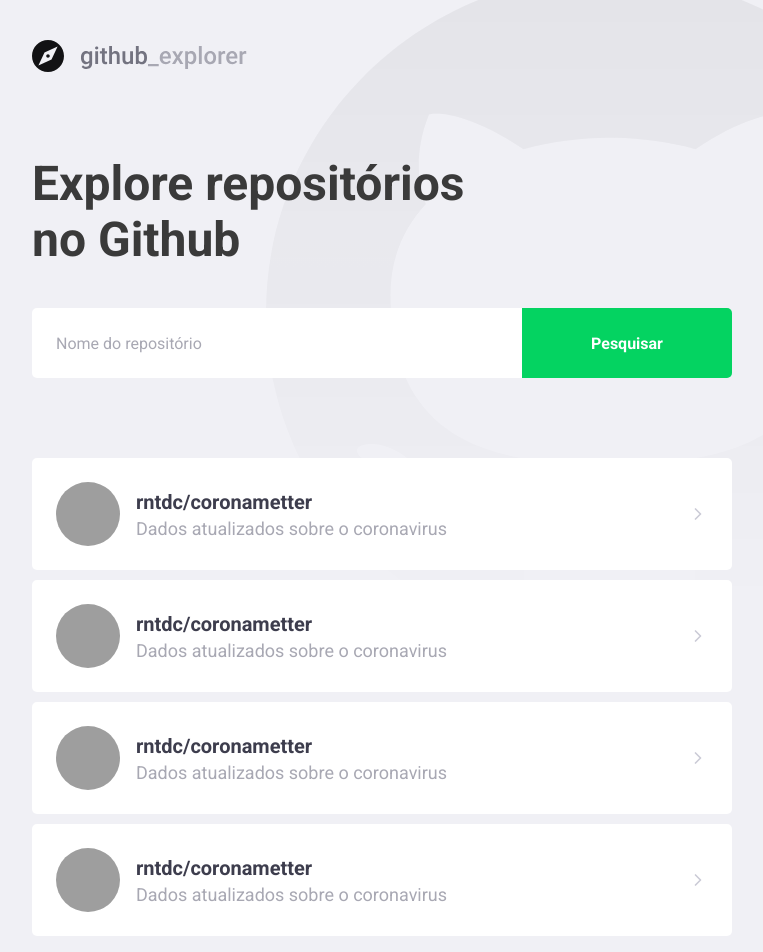
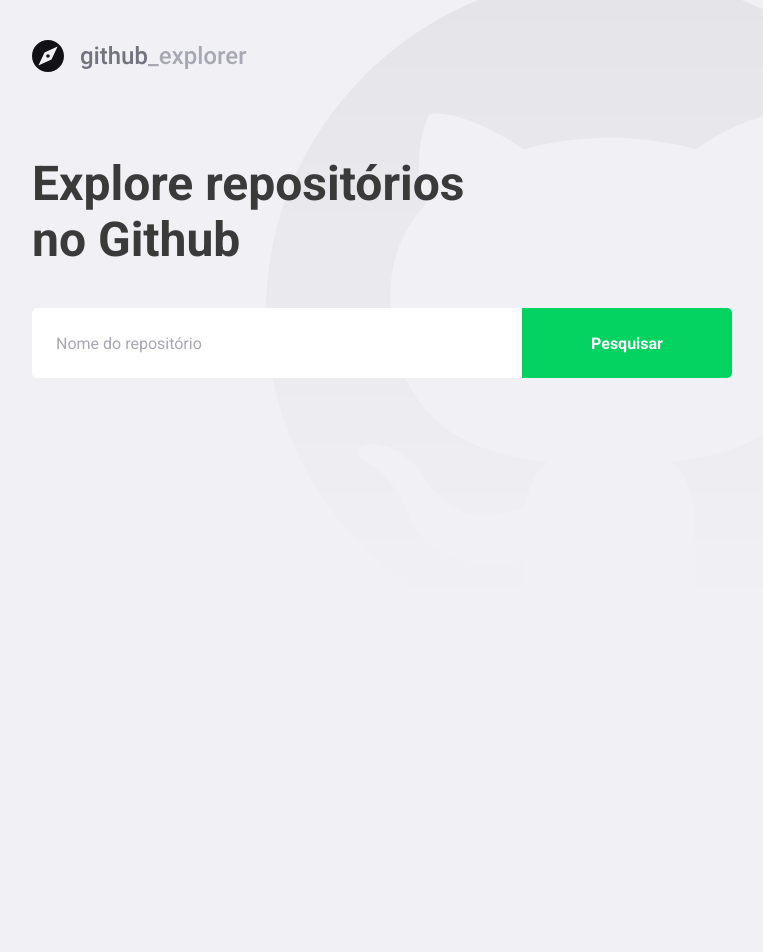
Before and after one commit to rntdc/github-explorer, a React (Create React App) app: page / in a window 1280 px wide. Shown: the top 952 px of the page, without its empty margins (148-911 px from the left). After the commit the page ends 800 px from the top, so only its background shows below. Built offline with nearby package versions, Linux system fonts and the light colour scheme; grey boxes are pictures that could not be loaded.

Commit message:
conexao com api github

```diff
--- a/package.json
+++ b/package.json
@@ -10,6 +10,7 @@
     "@types/node": "^12.0.0",
     "@types/react": "^16.9.53",
     "@types/react-dom": "^16.9.8",
+    "axios": "^0.21.0",
     "polished": "^4.0.5",
     "react": "^17.0.1",
     "react-dom": "^17.0.1",
--- a/src/pages/Dashboard/index.tsx
+++ b/src/pages/Dashboard/index.tsx
@@ -1,58 +1,64 @@
-import React from 'react';
+import React, { useState, FormEvent } from 'react';
 import { FiChevronRight } from 'react-icons/fi';
+import api from '../../services/api';
 
 import logoImg from '../../assets/logo.svg';
 
 import { Title, Form, Repositories } from './styles';
 
+interface Repository {
+    full_name: string;
+    owner: {
+        login: string;
+        avatar_url: string;
+    };
+    description: string;
+}
+
 const Dashboard: React.FC = () => {
+    const [newRepo, setNewRepo] = useState('');
+    const [repositories, setRepositories] = useState<Repository[]>([]);
+
+    async function handleAddRepository(event: FormEvent<HTMLFormElement>) {
+        event.preventDefault();
+
+        const response = await api.get<Repository>(`repos/${newRepo}`);
+
+        const repository = response.data
+
+        setRepositories([...repositories, repository]);
+        setNewRepo('');
+    }
+
     return (
         <>
             <img src={logoImg} alt="Github Explorer" />
+
             <Title>Explore repositórios no Github</Title>
 
-            <Form action="">
-                <input placeholder="Nome do repositório" />
+            <Form onSubmit = {handleAddRepository}>
+                <input
+                    value = {newRepo}
+                    onChange = {(e) => setNewRepo(e.target.value)}
+                    placeholder = "Nome do repositório"
+                />
                 <button type="submit">Pesquisar</button>
             </Form>
 
             <Repositories>
-                <a href="test">
-                    <img src="https://avatars2.githubusercontent.com/u/49010570?s=460&u=7c40a5565f85aa4bb187ffb315083d754b0755ec&v=4" alt=""></img>
+                {repositories.map(repository => (
+                    <a key={repository.full_name} href="teste">
+                    <img
+                        src={repository.owner.avatar_url}
+                        alt={repository.owner.login}
+                    />
                     <div>
-                        <strong>rntdc/coronametter</strong>
-                        <p>Dados atualizados sobre o coronavirus</p>
+                        <strong>{repository.full_name}</strong>
+                        <p>{repository.description}</p>
                     </div>
-
-                    <FiChevronRight size={20}/>
-                </a>
-                <a href="test">
-                    <img src="https://avatars2.githubusercontent.com/u/49010570?s=460&u=7c40a5565f85aa4bb187ffb315083d754b0755ec&v=4" alt=""></img>
-                    <div>
-                        <strong>rntdc/coronametter</strong>
-                        <p>Dados atualizados sobre o coronavirus</p>
-                    </div>
-
-                    <FiChevronRight size={20}/>
-                </a>
-                <a href="test">
-                    <img src="https://avatars2.githubusercontent.com/u/49010570?s=460&u=7c40a5565f85aa4bb187ffb315083d754b0755ec&v=4" alt=""></img>
-                    <div>
-                        <strong>rntdc/coronametter</strong>
-                        <p>Dados atualizados sobre o coronavirus</p>
-                    </div>
-
-                    <FiChevronRight size={20}/>
-                </a>
-                <a href="test">
-                    <img src="https://avatars2.githubusercontent.com/u/49010570?s=460&u=7c40a5565f85aa4bb187ffb315083d754b0755ec&v=4" alt=""></img>
-                    <div>
-                        <strong>rntdc/coronametter</strong>
-                        <p>Dados atualizados sobre o coronavirus</p>
-                    </div>
-
-                    <FiChevronRight size={20}/>
-                </a>
+                    <FiChevronRight size={20} />
+                    </a>
+                ))}
             </Repositories>
         </>
     );
--- a/src/pages/Dashboard/styles.ts
+++ b/src/pages/Dashboard/styles.ts
@@ -77,7 +77,8 @@
         }
 
         div {
-            margin-left: 16px;
+            margin-left: 0 16px;
+            flex: 1;
 
             strong {
                 font-size: 20px;
--- /dev/null
+++ b/src/services/api.ts
@@ -0,0 +1,7 @@
+import axios from 'axios';
+
+const api = axios.create({
+	baseURL: 'https://api.github.com',
+});
+
+export default api;
```
Also changed, not shown: 2 other files (tests, documents, lock files or other folders).
